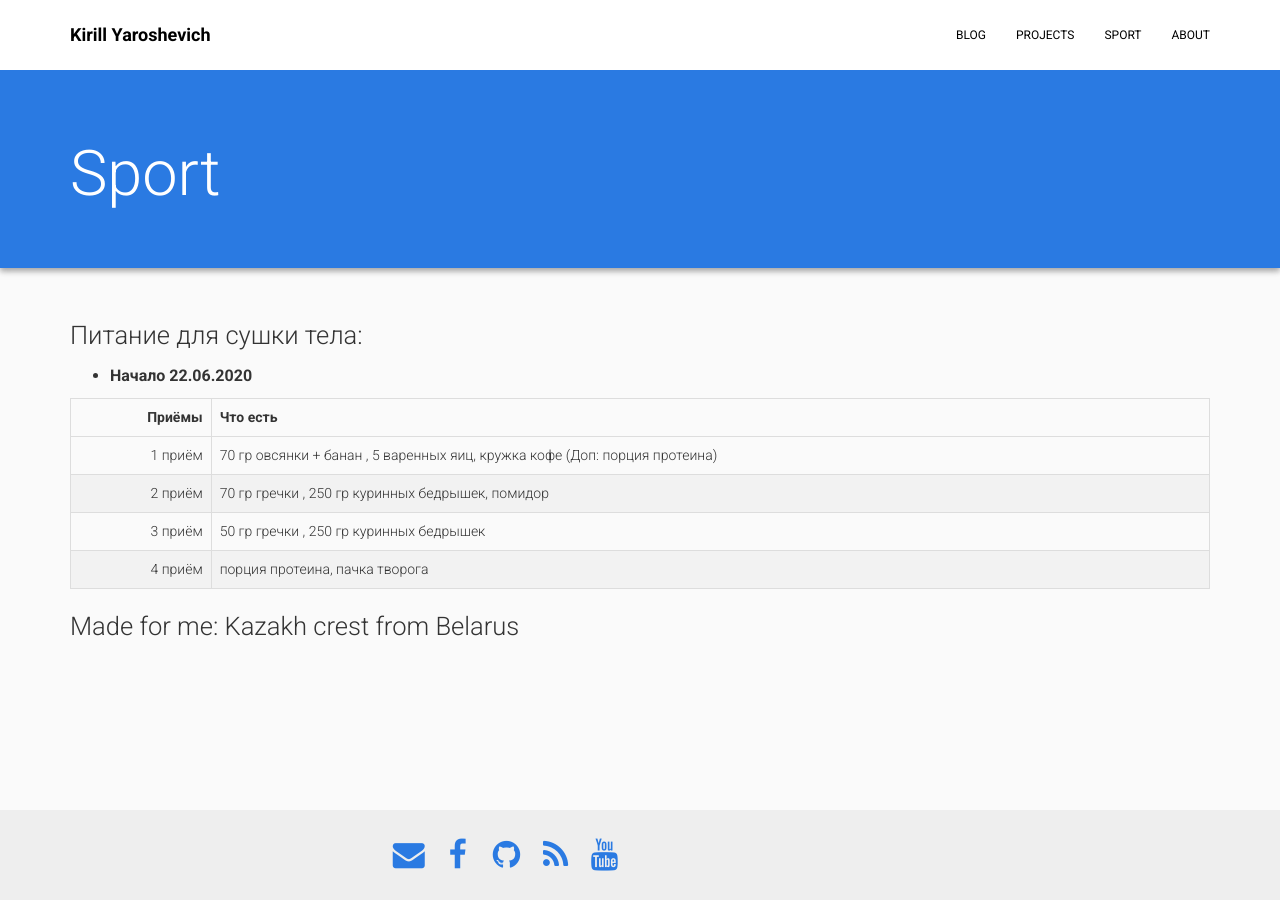
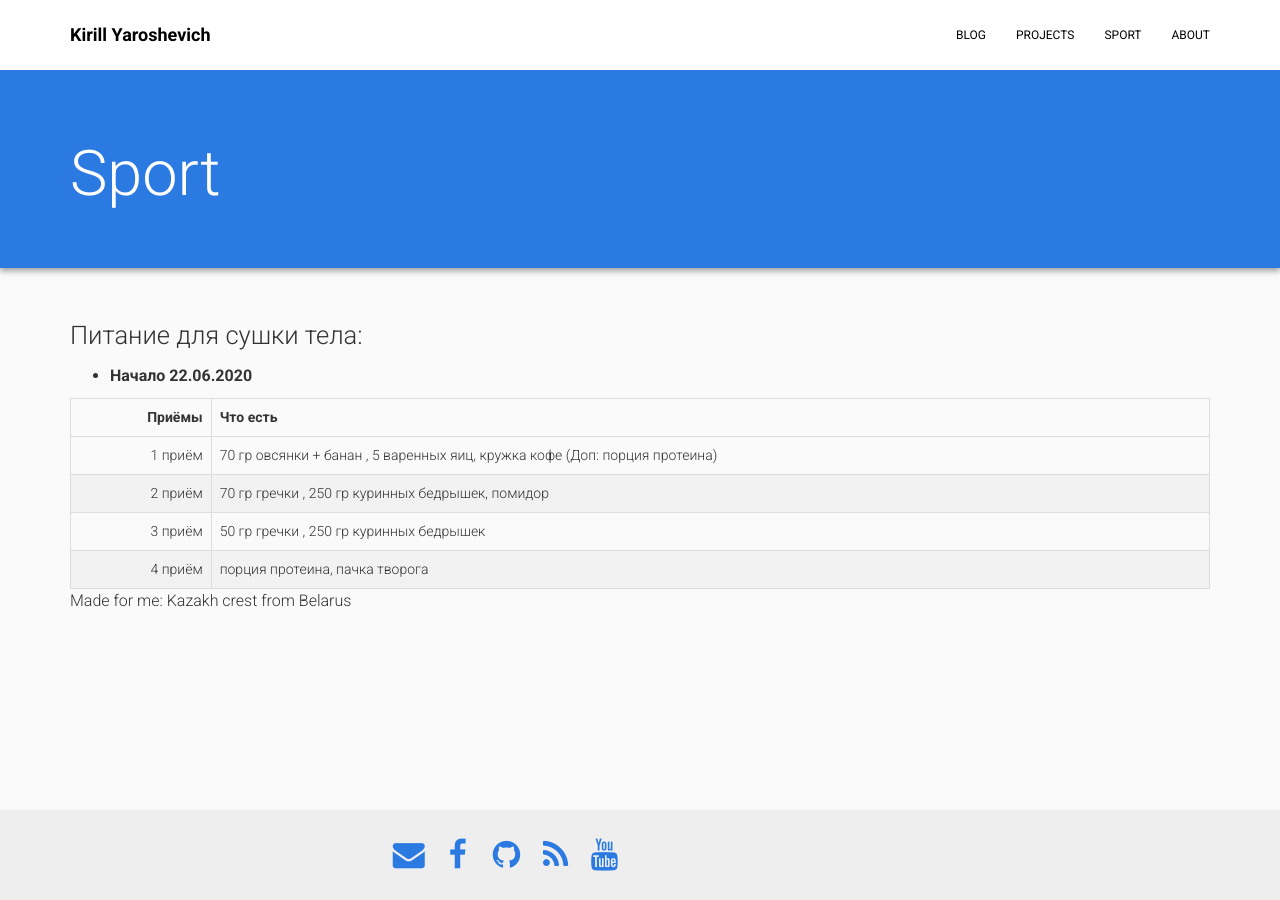
Before and after one commit to Hadenix/Hadenix.github.io, a Jekyll site: the page built from sport.md, in a window 1280 px wide. Built offline with Jekyll 4.4.1, drawn with Linux system fonts in a browser that asks for light colours; nearby versions of some CDN libraries.

```diff
--- a/sport.md
+++ b/sport.md
@@ -16,4 +16,4 @@ permalink: /sport/
 4 приём | порция протеина, пачка творога
 
 
-### Made for me: Kazakh crest from Belarus
+Made for me: Kazakh crest from Belarus
```
